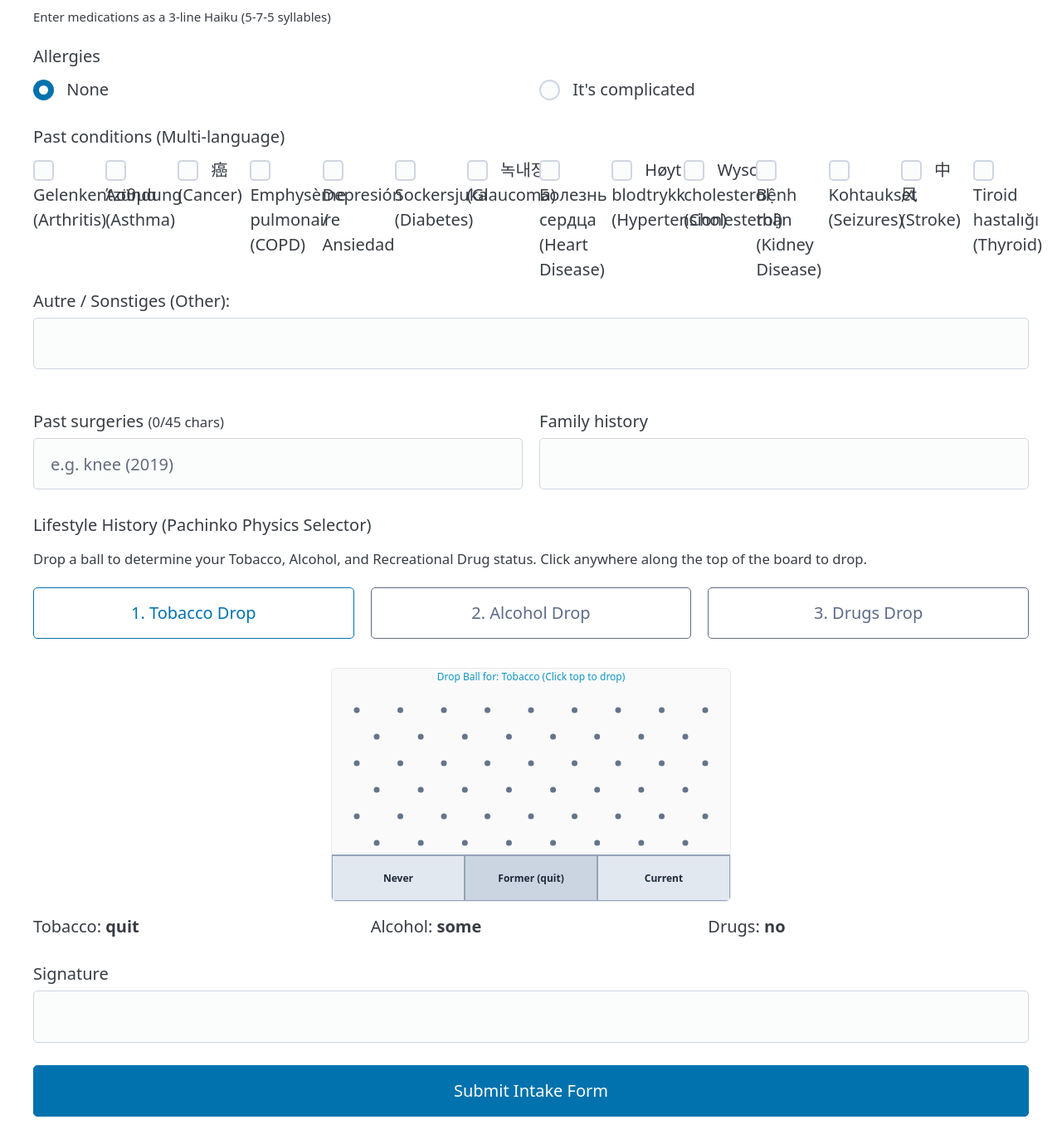
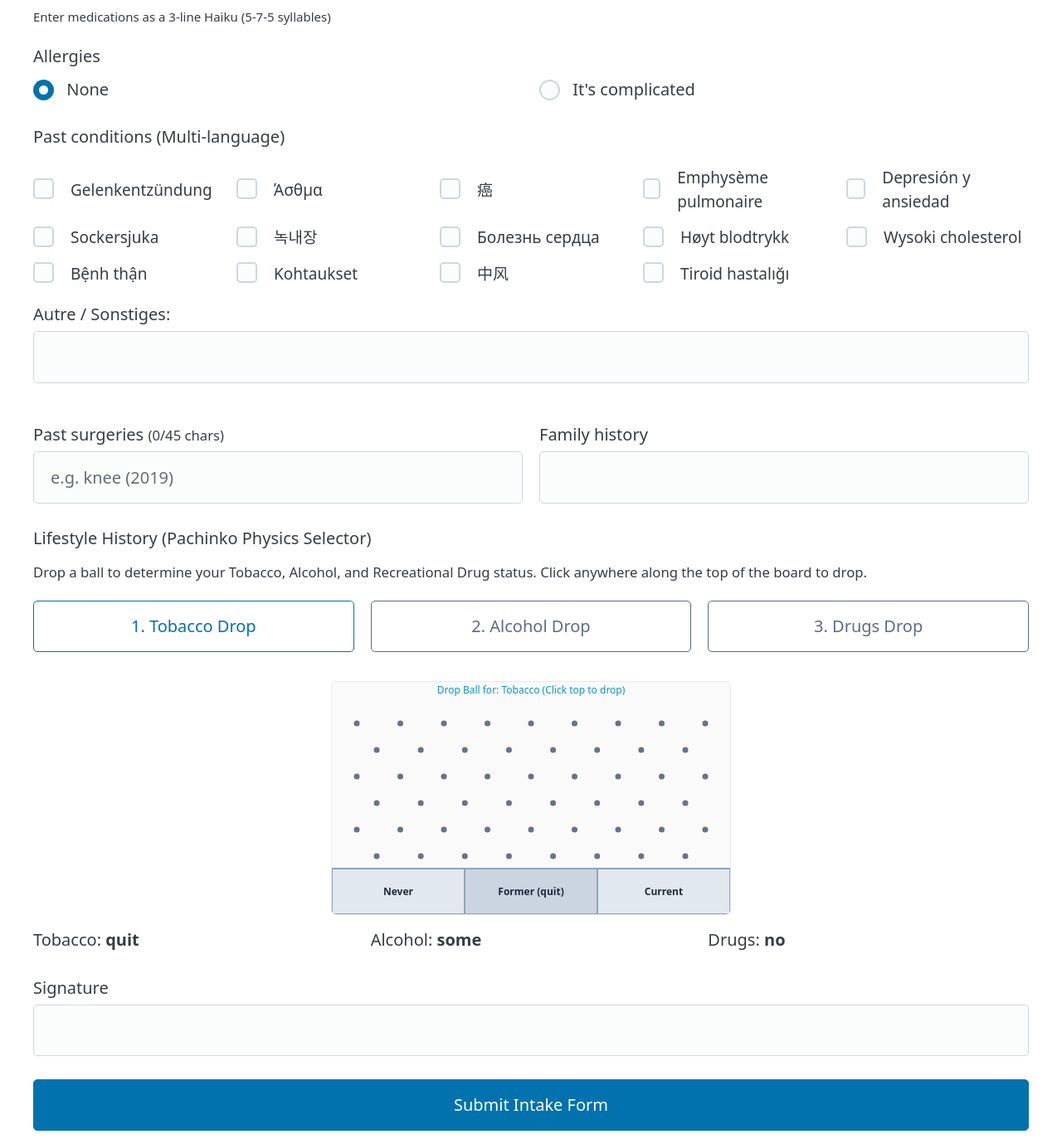
Before and after one commit to tavinathanson/patient-intake-party, a Flask app: page / in a window 1280 px wide. Shown: the part 1761-3140 px from the top of the page at 83% size. Before the commit the page ends 3107 px from the top, so only its background shows below. Run offline with Flask 3, Linux system fonts and the light colour scheme; some libraries are stand-ins or nearby versions.

Commit message:
we ballin

```diff
--- a/main.py
+++ b/main.py
@@ -60,22 +60,22 @@ INSURERS = [
     },
 ]
 
-# Multilingual translated conditions
+# Multilingual conditions without English translations
 DEFAULT_CONDITIONS = [
-    {"id": "arthritis", "label": "Gelenkentzündung (Arthritis)", "lang": "German"},
-    {"id": "asthma", "label": "Άσθμα (Asthma)", "lang": "Greek"},
-    {"id": "cancer", "label": "癌 (Cancer)", "lang": "Japanese"},
-    {"id": "copd", "label": "Emphysème pulmonaire (COPD)", "lang": "French"},
-    {"id": "depression_anxiety", "label": "Depresión / Ansiedad", "lang": "Spanish"},
-    {"id": "diabetes", "label": "Sockersjuka (Diabetes)", "lang": "Swedish"},
-    {"id": "glaucoma", "label": "녹내장 (Glaucoma)", "lang": "Korean"},
-    {"id": "heart_disease", "label": "Болезнь сердца (Heart Disease)", "lang": "Russian"},
-    {"id": "high_blood_pressure", "label": "Høyt blodtrykk (Hypertension)", "lang": "Norwegian"},
-    {"id": "high_cholesterol", "label": "Wysoki cholesterol (Cholesterol)", "lang": "Polish"},
-    {"id": "kidney_disease", "label": "Bệnh thận (Kidney Disease)", "lang": "Vietnamese"},
-    {"id": "seizures", "label": "Kohtaukset (Seizures)", "lang": "Finnish"},
-    {"id": "stroke", "label": "中风 (Stroke)", "lang": "Chinese"},
-    {"id": "thyroid_disease", "label": "Tiroid hastalığı (Thyroid)", "lang": "Turkish"},
+    {"id": "arthritis", "label": "Gelenkentzündung"},
+    {"id": "asthma", "label": "Άσθμα"},
+    {"id": "cancer", "label": "癌"},
+    {"id": "copd", "label": "Emphysème pulmonaire"},
+    {"id": "depression_anxiety", "label": "Depresión y ansiedad"},
+    {"id": "diabetes", "label": "Sockersjuka"},
+    {"id": "glaucoma", "label": "녹내장"},
+    {"id": "heart_disease", "label": "Болезнь сердца"},
+    {"id": "high_blood_pressure", "label": "Høyt blodtrykk"},
+    {"id": "high_cholesterol", "label": "Wysoki cholesterol"},
+    {"id": "kidney_disease", "label": "Bệnh thận"},
+    {"id": "seizures", "label": "Kohtaukset"},
+    {"id": "stroke", "label": "中风"},
+    {"id": "thyroid_disease", "label": "Tiroid hastalığı"},
 ]
 
 BOOK_FALLBACK_CACHE = {
--- a/static/style.css
+++ b/static/style.css
@@ -17,3 +17,21 @@ main.container {
   margin-top: 0.5rem;
   font-size: 0.9rem;
 }
+
+/* Past Conditions Grid Styling */
+.conditions-grid {
+  display: grid;
+  grid-template-columns: repeat(auto-fill, minmax(200px, 1fr));
+  gap: 0.5rem 1.25rem;
+  margin-top: 0.5rem;
+  margin-bottom: 0.5rem;
+}
+
+.condition-checkbox-label {
+  display: flex;
+  align-items: center;
+  gap: 0.5rem;
+  margin-bottom: 0.25rem;
+  cursor: pointer;
+  font-size: 0.95rem;
+}
--- a/templates/form.html
+++ b/templates/form.html
@@ -191,20 +191,20 @@
     </div>
   </fieldset>
 
-  <!-- Cursed Past Conditions: Multilingual -->
+  <!-- Cursed Past Conditions: Multilingual (Pure foreign languages) -->
   <fieldset>
     <legend>Past conditions (Multi-language)</legend>
-    <div class="grid">
+    <div class="conditions-grid">
       {% for cond in conditions %}
-      <label for="cond_{{ cond.id }}">
+      <label for="cond_{{ cond.id }}" class="condition-checkbox-label">
         <input type="checkbox" id="cond_{{ cond.id }}" name="past_conditions" value="{{ cond.id }}"
                {% if cond.id in form_data.get('past_conditions', []) or cond.label|lower in form_data.get('past_conditions', []) %}checked{% endif %}>
-        {{ cond.label }}
+        <span>{{ cond.label }}</span>
       </label>
       {% endfor %}
     </div>
-    <label for="past_conditions_other">
-      Autre / Sonstiges (Other):
+    <label for="past_conditions_other" style="margin-top: 0.75rem;">
+      Autre / Sonstiges:
       <input type="text" id="past_conditions_other" name="past_conditions_other"
              value="{% for c in form_data.get('past_conditions', []) %}{% if c not in ['diabetes', 'arthritis', 'asthma', 'cancer', 'copd', 'depression_anxiety', 'glaucoma', 'heart_disease', 'high_blood_pressure', 'high_cholesterol', 'kidney_disease', 'seizures', 'stroke', 'thyroid_disease'] %}{{ c }}{% endif %}{% endfor %}">
     </label>
```
